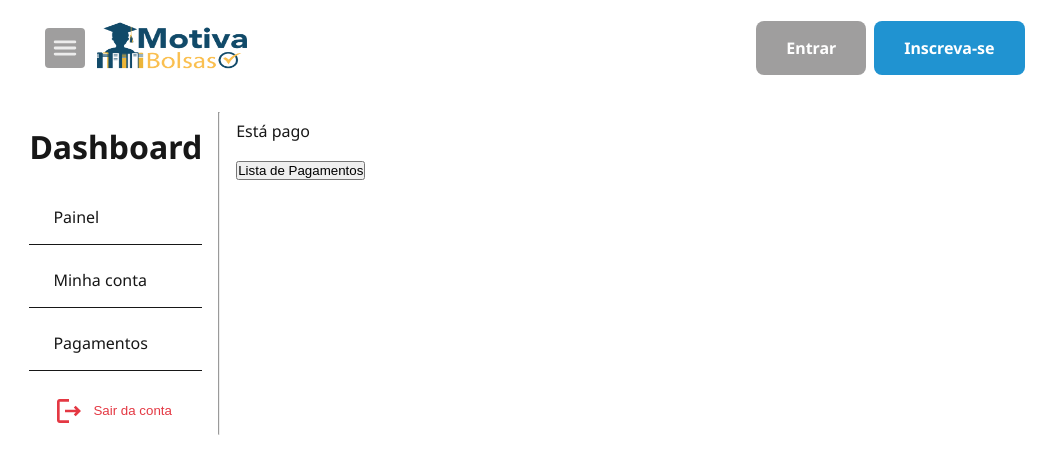
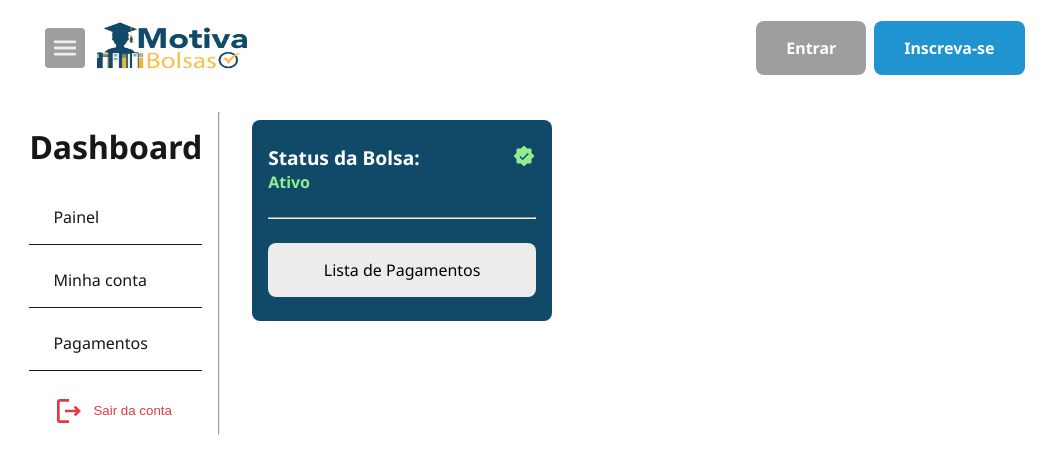
Before and after one commit to vitorhenr1que/bolsa-facil, a Next.js app: page /dashboard in a window 1280 px wide. Shown: the top 474 px of the page, without its empty margins (105-1161 px from the left). Built offline with nearby package versions, Linux system fonts and the light colour scheme; no server answers; the database is empty.

Commit message:
alteração do painel de usuário logado

```diff
--- a/src/app/components/Main/index.tsx
+++ b/src/app/components/Main/index.tsx
@@ -64,12 +64,12 @@ export function Main(){
               </div>
             </section>
             <section className={styles.sectionWidthContainer}>
-                <div className={styles.divWidthContainer}>
+                {/* <div className={styles.divWidthContainer}>
                   <h3>Cidades com bolsas de estudo</h3>
                   <table>
 
                   </table>
-                </div>
+                </div> */}
             </section>
 
         </div>
--- a/src/app/components/dashboard/DivDashboard/style.module.scss
+++ b/src/app/components/dashboard/DivDashboard/style.module.scss
@@ -64,7 +64,7 @@
                 font-size: 1rem;
             }
             flex-direction: column;
-            hr{
+            .hr{
                 display: none;
             }
             .aSide{
--- a/src/app/dashboard/page.tsx
+++ b/src/app/dashboard/page.tsx
@@ -9,6 +9,7 @@ import { stripe } from "../services/stripe";
 import { SignOut } from "../services/logout";
 import { DivDashboard } from "../components/dashboard/DivDashboard";
 import { Loading } from "../components/Loading";
+import { VscVerifiedFilled } from "react-icons/vsc";
 
 interface userDataProps{
         birthDate: Date | null,
@@ -51,8 +52,19 @@ export default function Dashboard(){
                     <PaymentButton user={user}/>
                 </div>
                 :
-                <p>Está pago</p> }
-                <button>Lista de Pagamentos</button>
+                <div className={styles.activeContainer}>
+                <div className={styles.statusContainer}>
+                    <div className={styles.status}>
+                        <div className={styles.statusTexts}>
+                            <strong>Status da Bolsa:</strong>
+                            <span>Ativo</span>
+                        </div>
+                        <div className={styles.statusCircle}><VscVerifiedFilled color="lightgreen" size={24}/></div>
+                    </div>
+                    <hr />
+                    <Link href={"/pagamentos"} className={styles.pagamentosButton}>Lista de Pagamentos</Link>
+                </div>
+                </div> }
        </DivDashboard>
     )
 }
--- a/src/app/dashboard/style.module.scss
+++ b/src/app/dashboard/style.module.scss
@@ -14,3 +14,68 @@
                     border-radius: 8px;
                 }
             }
+
+        .activeContainer{
+            padding: 16px;
+            .statusContainer{
+                display: flex;
+                flex-direction: column;
+                background-color: var(--bf-blue);
+                padding: 24px 16px;
+                width: 300px;
+                border-radius: 8px;
+                color: white;
+                gap: 1rem;
+                .status{
+                    display: flex;
+                    justify-content: space-between;
+
+                    .statusTexts{
+                        display: flex;
+                        flex-direction: column;
+                        strong{
+                            font-size: 1.2rem;
+                        }
+                        span{
+                            color: lightgreen;
+                            font-weight: 600;
+                        }
+                    }
+                }
+                hr{
+                    height: 2px;
+                    background: var(--background);
+                    width: 100%;
+                }
+                .pagamentosButton{
+                    background: var(--bf-gray);
+                    padding: 16px;
+                    display: flex;
+                    justify-content: center;
+                    align-items: center;
+                    color: black;
+                    border-radius: 8px;
+                    transition: .2s;
+                    &:hover{
+                        background: var(--bf-gray-hover);
+                    }
+                }
+            }
+        }
+
+        @media(max-width: 700px){
+            .activeContainer{
+            padding: 0px;
+            display: flex;
+            flex: 1;
+            justify-content: center;
+            .statusContainer{
+                width: 100%;
+                hr{
+                    height: 2px;
+                    background: var(--background);
+
+                }
+            }
+        }
+        }
```
